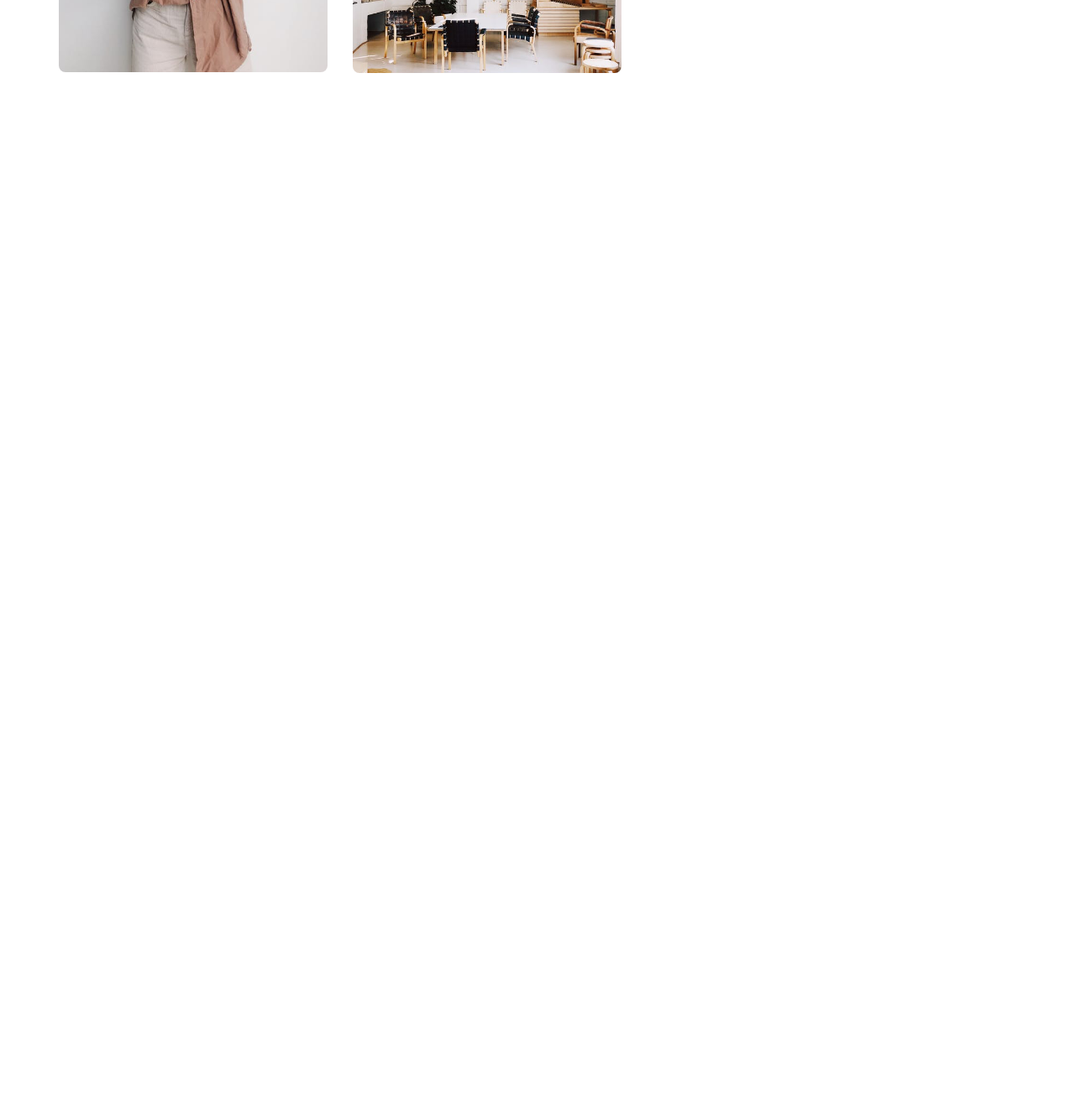
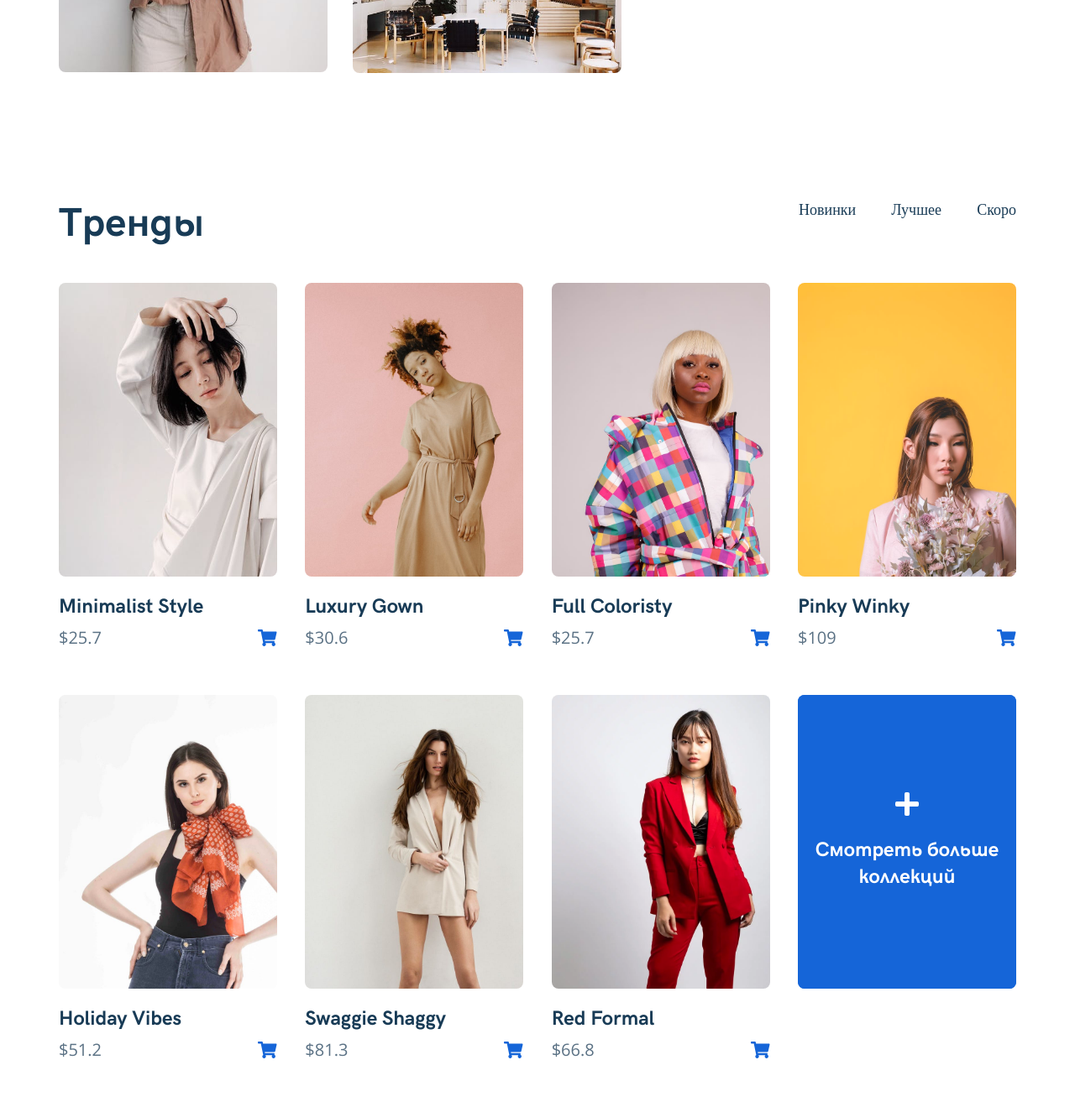
Before and after one commit to KarrinaB/EHYA-project_Web-Start-GLO-Acedemy, a plain HTML site: page index.html in a window 1280 px wide. Shown: the part 1357-2676 px from the top of the page at 84% size. Before the commit the page ends 1594 px from the top, so only its background shows below. Drawn offline with nearby package versions, Linux system fonts and the light colour scheme.

Commit message:
create block-trends

```diff
--- a/index.html
+++ b/index.html
@@ -78,7 +78,96 @@
     </div>
     <!-- /.container -->
   </section>
+  <section class="trends">
+    <div class="container">
+    <div class="trends-navbar">
+      <h1 class="trends-title">Тренды</h1>
+      <div class="trends-menu">
+        <a href="#" class="trends-menu__link">Новинки</a>
+        <a href="#" class="trends-menu__link">Лучшее</a>
+        <a href="#" class="trends-menu__link">Скоро</a>
+      </div>
+      <!-- /.trends-menu -->
+    </div>
+    <!-- /.trends-navbar -->
+    <div class="trends-cards">
+    <div class="trends-card">
+      <div class="trends-card__block">
+      <img src="img/card-img-1.png" alt="model" class="trends-card__img">
+    </div>
+    <!-- /.trends-card__block -->
+      <h2 class="trends-card__title">Minimalist Style</h2>
+      <span class="trends-card__price">$25.7 <img src="img/icon-trends-buy.svg" alt="buy" class="rtends-card__buy"></span>
 
+    </div>
+    <!--trends-card-->
+    <div class="trends-card">
+      <div class="trends-card__block">
+      <img src="img/card-img-2.png" alt="model" class="trends-card__img">
+    </div>
+    <!-- /.trends-card__block -->
+      <h2 class="trends-card__title">Luxury Gown </h2>
+      <span class="trends-card__price">$30.6 <img src="img/icon-trends-buy.svg" alt="buy" class="rtends-card__buy"></span>
+
+    </div>
+    <!--trends-card-->
+    <div class="trends-card">
+      <div class="trends-card__block">
+      <img src="img/card-img-3.png" alt="model" class="trends-card__img">
+    </div>
+      <h2 class="trends-card__title">Full Coloristy</h2>
+      <span class="trends-card__price">$25.7<img src="img/icon-trends-buy.svg" alt="buy" class="rtends-card__buy"> </span>
+
+    </div>
+    <!--trends-card-->
+    <div class="trends-card">
+      <div class="trends-card__block">
+      <img src="img/card-img-4.png" alt="model" class="trends-card__img">
+    </div>
+      <h2 class="trends-card__title">Pinky Winky</h2>
+      <span class="trends-card__price">$109<img src="img/icon-trends-buy.svg" alt="buy" class="rtends-card__buy"></span>
+
+    </div>
+    <!--trends-card-->
+    <div class="trends-card">
+      <div class="trends-card__block">
+      <img src="img/card-img-5.png" alt="model" class="trends-card__img">
+    </div>
+      <h2 class="trends-card__title">Holiday Vibes</h2>
+      <span class="trends-card__price">$51.2 <img src="img/icon-trends-buy.svg" alt="buy" class="rtends-card__buy"></span>
+
+    </div>
+    <!--trends-card-->
+    <div class="trends-card">
+      <div class="trends-card__block">
+      <img src="img/card-img-6.png" alt="model" class="trends-card__img">
+    </div>
+      <h2 class="trends-card__title">Swaggie Shaggy</h2>
+      <span class="trends-card__price">$81.3<img src="img/icon-trends-buy.svg" alt="buy" class="rtends-card__buy"></span>
+
+    </div>
+    <!--trends-card-->
+    <div class="trends-card">
+      <div class="trends-card__block">
+      <img src="img/card-img-7.png" alt="model" class="trends-card__img">
+    </div>
+      <h2 class="trends-card__title">Red Formal</h2>
+      <span class="trends-card__price">$66.8<img src="img/icon-trends-buy.svg" alt="buy" class="rtends-card__buy"></span>
+
+    </div>
+    <!--trends-card-->
+    <a href="" class="trends-more">
+    <div class="trends-more">
+      <img src="img/trends-plus.png" alt="more" class="trends-more__img">
+      <span class="trends-more__text">Смотреть больше коллекций</span>
+    </div>
+    <!-- /.trends-more -->
+  </a>
+  </div>
+  <!-- /.trends-cards -->
+  </div>
+  <!-- /.container -->
+  </section>
   <script src="js/main.js"></script>
 </body>
 </html>
--- a/sass/blocks/_collection.sass
+++ b/sass/blocks/_collection.sass
@@ -4,7 +4,7 @@
     display: flex
   &-left
     display: flex
-    margin-right: 35px
+    margin-right: 57px
     &__img
       max-width: 320px
       height: 490px
--- /dev/null
+++ b/sass/blocks/_trends.sass
@@ -0,0 +1,83 @@
+.trends
+  margin-top: 0
+  &-navbar
+    display: flex
+    justify-content: space-between
+  &-title
+    font-family: 'HKGrotesk-bold'
+    font-style: normal
+    font-weight: bold
+    font-size: 48px
+    line-height: 60px
+    letter-spacing: 0.2px
+    color: #183B56
+    margin-top: 0
+  &-menu
+    &__link
+      font-family: Open Sans
+      font-style: normal
+      font-weight: normal
+      font-size: 18px
+      line-height: 25px
+      color: #183B56
+      text-decoration: none
+      margin-right: 38px
+      &:last-child
+        margin-right: 0
+  &-cards
+    display: flex
+    flex-wrap: wrap
+    justify-content: space-between
+  &-card
+    width: 260px
+    height: 441px
+    margin-bottom: 50px
+
+    &__block
+      width: 260px
+      height: 350px
+      overflow: hidden
+      background-position: center
+      margin-bottom: 20px
+      border-radius: 8px
+    &__img
+      width: 130%
+      max-height: auto
+      object-fit: cover
+    &__title
+      font-family: 'HKGrotesk-bold'
+      font-style: normal
+      font-weight: bold
+      font-size: 24px
+      line-height: 32px
+      color: #183B56
+      margin-bottom: 3px
+    &__price
+      display: flex
+      justify-content: space-between
+      font-family: 'Open Sans'
+      font-style: normal
+      font-weight: normal
+      font-size: 20px
+      line-height: 36px
+      color: #5A7184
+  &-more
+    height: 350px
+    width: 260px
+    background-color: #1565D8
+    color: #fff
+    border-radius: 8px
+    display: flex
+    flex-direction: column
+    justify-content: center
+    align-items: center
+    text-decoration: none
+    &__img
+      margin-bottom: 25px
+    &__text
+      font-family: 'HKGrotesk-bold'
+      font-style: normal
+      font-weight: bold
+      font-size: 24px
+      line-height: 32px
+      text-align: center
--- a/sass/style.sass
+++ b/sass/style.sass
@@ -5,4 +5,5 @@
 @import 'blocks/hero'
 @import 'font'
 @import 'blocks/collection'
+@import 'blocks/trends'
 @import 'media'
```
Also changed, not shown: css/style.css, img/card-img-1.png (added), img/card-img-2.png (added), img/card-img-3.png (added), img/card-img-4.png (added), img/card-img-5.png (added), img/card-img-6.png (added), img/card-img-7.png (added), img/icon-trends-buy.svg (added), img/trends-plus.png (added), sass/style.css (added), 2 other files.
